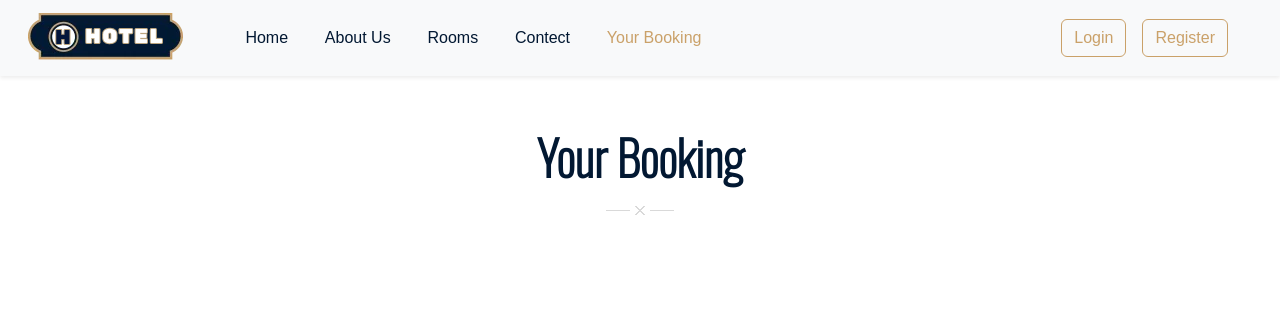
After one commit to Abhiratanpara/Shree_Hotel_, a Django app: page /your_booking/ in a window 1280 px wide. The commit adds this page. Shown: the top 315 px of the page. Run offline with Django 4.2, Linux system fonts and the light colour scheme.

Commit message:
register, login,  logout

```diff
--- a/ShreeHotel/urls.py
+++ b/ShreeHotel/urls.py
@@ -25,9 +25,10 @@ urlpatterns = [
     path('',views.indexpage,name='index'),
     path('about/',views.aboutuspage,name='about'),
     path('contact/',views.contactpage,name='contact'),
-    # path('register',views.hendleregister,name='register'),
-    # path('login',views.handlelogin,name='handlelogin'),
-    # path('logout/',views.handlelogout,name='handlelogout')
+    path('your_booking/',views.your_bookingpage,name='your_booking'),
+    path('register',views.hendleregister,name='register'),
+    path('login',views.handlelogin,name='hendellogin'),
+    path('logout/',views.handlelogout,name='handlelogout')
 ]
 
 if settings.DEBUG:
--- a/ShreeHotel/views.py
+++ b/ShreeHotel/views.py
@@ -1,5 +1,6 @@
 from django.http import HttpResponse
-from django.shortcuts import render
+from django.contrib.auth.models import User
+from django.shortcuts import render , redirect
 from django.contrib.auth import authenticate,login,logout
 from django.contrib import messages
 from main_app.admin import contact
@@ -7,7 +8,6 @@ from main_app.admin import services
 from main_app.admin import slider
 from main_app.admin import staff
 from main_app.admin import category_rooms
-from main_app.admin import user
 
 def indexpage(request):
 
@@ -25,19 +25,19 @@ def indexpage(request):
         'category_roomsdata':category_roomsdata
     }
 
-    if request.method=="POST":
-        name=request.POST.get('name')
-        email=request.POST.get('email')
-        phone_no=request.POST.get('phone_no')
-        # p=request.POST.get('p')
-        address=request.POST.get('address')
-        pincode=request.POST.get('pincode')
-        birth=request.POST.get('birth')
-        password=request.POST.get('password')
-        confirm_password=request.POST.get('confirm_password')
+    # if request.method=="POST":
+    #     name=request.POST.get('name')
+    #     email=request.POST.get('email')
+    #     phone_no=request.POST.get('phone_no')
+    #     # p=request.POST.get('p')
+    #     address=request.POST.get('address')
+    #     pincode=request.POST.get('pincode')
+    #     birth=request.POST.get('birth')
+    #     password=request.POST.get('password')
+    #     confirm_password=request.POST.get('confirm_password')
 
-        registerdata=user(name=name,email=email,phone_no=phone_no,address=address,pincode=pincode,birth=birth,password=password,confirm_password=confirm_password)
-        registerdata.save()
+    #     registerdata=user(name=name,email=email,phone_no=phone_no,address=address,pincode=pincode,birth=birth,password=password,confirm_password=confirm_password)
+    #     registerdata.save()
         # return render(request,"index.html")
     return render(request,"index.html",data)
 
@@ -53,22 +53,54 @@ def contactpage(request):
         contact_deta.save()
     return render(request,"contact.html")
 
+def your_bookingpage(request):
+    return render(request,"your_booking.html")
+
+
+def hendleregister(request):
+     if request.method=="POST":
+        firstname=request.POST.get('firstname')
+        lastname=request.POST.get('lastname')
+        username=request.POST.get('createusername')
+        email=request.POST.get('email')
+        password=request.POST.get('password')
+        confirm_password=request.POST.get('confirm_password')
+
+        if password != confirm_password:
+            messages.error(request,"password do not match")
+            return redirect('index')
+
+        myuser=User.objects.create_user(username,email,password)
+        myuser.first_name=firstname
+        myuser.last_name=lastname
+        myuser.save()
+        messages.success(request,"register")
+        return redirect('index')
+
+
+     else:
+        return HttpResponse('404 page')
+
+
+
 def handlelogin(request):
     if request.method == 'POST':
-        loginemail=request.POST.get('loginemail')
+        loginusername=request.POST.get('loginusername')
         loginpassword=request.POST.get('loginpassword')
 
-        user = authenticate(email=loginemail, password=loginpassword)
+        user = authenticate(username=loginusername, password=loginpassword)
 
         if user is not None:
             login(request,user)
             messages.success(request,"login")
-            return request('index')
+            return redirect('index')
         else:
             messages.error(request,"not login")
-            return request('index')
+            return redirect('index')
 
-    return HttpResponse('handlelogin')
+    return HttpResponse('404 page')
 
 def handlelogout(request):
-    return HttpResponse('handlelogout')
+        logout(request)
+        messages.success(request,"logout success")
+        return redirect('index')
--- a/templates/header2.html
+++ b/templates/header2.html
@@ -1,16 +1,19 @@
 {% load static %}
 <!doctype html>
 <html lang="en">
+
 <head>
   <meta charset="utf-8">
   <meta name="viewport" content="width=device-width, initial-scale=1">
   <title>Bootstrap demo</title>
-    <link href="https://cdn.jsdelivr.net/npm/bootstrap@5.3.2/dist/css/bootstrap.min.css" rel="stylesheet" integrity="sha384-T3c6CoIi6uLrA9TneNEoa7RxnatzjcDSCmG1MXxSR1GAsXEV/Dwwykc2MPK8M2HN" crossorigin="anonymous">
+  <link href="https://cdn.jsdelivr.net/npm/bootstrap@5.3.2/dist/css/bootstrap.min.css" rel="stylesheet"
+    integrity="sha384-T3c6CoIi6uLrA9TneNEoa7RxnatzjcDSCmG1MXxSR1GAsXEV/Dwwykc2MPK8M2HN" crossorigin="anonymous">
   <link rel="stylesheet" href="https://cdnjs.cloudflare.com/ajax/libs/font-awesome/5.15.4/css/all.min.css"
     integrity="sha512-1ycn6IcaQQ40/MKBW2W4Rhis/DbILU74C1vSrLJxCq57o941Ym01SwNsOMqvEBFlcgUa6xLiPY/NS5R+E6ztJQ=="
     crossorigin="anonymous" referrerpolicy="no-referrer" />
   <link rel="stylesheet" href="/static/css/style.css">
 </head>
+
 <body>
 
   <header class="header_wrapper">
@@ -19,35 +22,56 @@
         <a class="navbar-brand me-5" href="{% url 'index' %}">
           <img src="/static/images/logo.png" class="img-fluld" alt="logo">
         </a>
-          <button class="navbar-toggler shadow-none" type="button" data-bs-toggle="collapse" data-bs-target="#navbarSupportedContent" aria-controls="navbarSupportedContent" aria-expanded="false" aria-label="Toggle navigation">
+        <button class="navbar-toggler shadow-none" type="button" data-bs-toggle="collapse"
+          data-bs-target="#navbarSupportedContent" aria-controls="navbarSupportedContent" aria-expanded="false"
+          aria-label="Toggle navigation">
           <!-- <span class="navbar-toggler-icon"></span> -->
           <i class="fas fa-stream"></i>
         </button>
         <div class="collapse navbar-collapse" id="navbarSupportedContent">
           <ul class="navbar-nav me-auto mb-2 mb-lg-0">
             <li class="nav-item mb-3 mb-lg-0 mt-3 mt-lg-0">
-                <a class="nav-link  me-2{% if request.path == '/' %} active {% endif %}" aria-current="page" href="{% url 'index' %}">Home</a>
+              <a class="nav-link  me-2{% if request.path == '/' %} active {% endif %}" aria-current="page"
+                href="{% url 'index' %}">Home</a>
             </li>
             <li class="nav-item mb-3 mb-lg-0">
-                <a class="nav-link me-2 {% if request.path == '/about/' %} active {% endif %}" href="{% url 'about' %}">About Us</a>
+              <a class="nav-link me-2 {% if request.path == '/about/' %} active {% endif %}"
+                href="{% url 'about' %}">About Us</a>
             </li>
             <li class="nav-item mb-3 mb-lg-0">
               <a class="nav-link me-2" href="#">Rooms</a>
             </li>
             <li class="nav-item mb-3 mb-lg-0">
-                <a class="nav-link me-2 {% if request.path == '/contact/' %} active {% endif %}" href="{% url 'contact' %}">Contect</a>
+              <a class="nav-link me-2 {% if request.path == '/contact/' %} active {% endif %}"
+                href="{% url 'contact' %}">Contect</a>
             </li>
             <li class="nav-item mb-3 mb-lg-0">
-                <a class="nav-link" href="#">Your Booking</a>
+              <a class="nav-link {% if request.path == '/your_booking/' %} active {% endif %}"
+                href="{% url 'your_booking' %}">Your Booking</a>
             </li>
           </ul>
           <div class="d-flex mb-4 mb-lg-0">
-                <button type="button" class="btn btn-outline-dark shadow-none me-lg-3 me-2" data-bs-toggle="modal" data-bs-target="#LoginModal">
+          <ul class="navbar-nav me-4" >
+            {% if user.is_authenticated %}
+            <li class="nav-item dropdown">
+              <a class="nav-link dropdown-toggle" href="#" role="button" data-bs-toggle="dropdown"
+                aria-expanded="false">
+                welcome {{request.user}}
+              </a>
+              <ul class="dropdown-menu">
+                <li><a class="dropdown-item" href="/logout">Logout</a></li>
+              </ul>
+
+              {% else %}
+              <button type="button" class="btn btn-outline-dark shadow-none me-lg-3 me-2" data-bs-toggle="modal"
+                data-bs-target="#LoginModal">
                 Login
               </button>
-                  <button type="button" class="btn btn-outline-dark shadow-none" data-bs-toggle="modal" data-bs-target="#Register">
+              <button type="button" class="btn btn-outline-dark shadow-none" data-bs-toggle="modal"
+                data-bs-target="#Register">
                 Register
               </button>
+              {% endif %}
           </div>
         </div>
       </div>
@@ -56,19 +80,21 @@
 
 
   <!-- login Modal -->
-<div class="modal fades" id="LoginModal" data-bs-backdrop="static" data-bs-keyboard="false" tabindex="-1" aria-labelledby="staticBackdropLabel" aria-hidden="true">
+  <div class="modal fades" id="LoginModal" data-bs-backdrop="static" data-bs-keyboard="false" tabindex="-1"
+    aria-labelledby="staticBackdropLabel" aria-hidden="true">
     <div class="modal-dialog">
       <div class="modal-content">
         <div class="modal-header">
-        <h1 class="modal-title fs-5 d-flex align-items-center" style="color: black;"><i class="fas fa-user-circle fs-3 me-2"></i>User Login</h1>
+          <h1 class="modal-title fs-5 d-flex align-items-center" style="color: black;"><i
+              class="fas fa-user-circle fs-3 me-2"></i>User Login</h1>
           <button type="reset" class="btn-close shadow-none" data-bs-dismiss="modal" aria-label="Close"></button>
         </div>
         <div class="modal-body">
-        <form action="login/" method="post">
+          <form action="/login" method="post">
             {% csrf_token %}
             <div class="mb-3">
-          <label class="form-label">Email address</label>
-          <input type="email" class="form-control shadow-none" name="loginemail" required>
+              <label class="form-label">User Name</label>
+              <input type="text" class="form-control shadow-none" name="loginusername" required>
             </div>
             <div class="mb-4">
               <label class="form-label">Password</label>
@@ -77,8 +103,9 @@
             <div class="d-flex align-items-center justify-content-between mb-2">
               <button class="btn btn-primary shadow-none" type="submit">Login</button>
               <div>
-          First Time Login Register Frist <i class="fas fa-arrow-right"></i>
-          <a href="#" class="text-decoration-none"  data-bs-toggle="modal" data-bs-target="#Register" data-bs-dismiss="login" aria-label="Close">Register</a>
+                <!-- First Time Login Register Frist <i class="fas fa-arrow-right"></i> -->
+                <a href="#" class="text-decoration-none" data-bs-toggle="modal" data-bs-target="#Register"
+                  data-bs-dismiss="login" aria-label="Close">Register</a>
               </div>
             </div>
           </form>
@@ -87,47 +114,38 @@
     </div>
   </div>
 
+
   <!-- Register  -->
 
-<div class="modal fade" id="Register" data-bs-backdrop="static" data-bs-keyboard="false" tabindex="-1" aria-labelledby="staticBackdropLabel" aria-hidden="true">
+  <div class="modal fade" id="Register" data-bs-backdrop="static" data-bs-keyboard="false" tabindex="-1"
+    aria-labelledby="staticBackdropLabel" aria-hidden="true">
     <div class="modal-dialog  modal-lg">
       <div class="modal-content">
         <div class="modal-header">
-          <h1 class="modal-title fs-5 d-flex align-items-center"style="color: black;" ><i class="fas fa-user-circle fs-3 me-2"></i>User Register</h1>
+          <h1 class="modal-title fs-5 d-flex align-items-center" style="color: black;"><i
+              class="fas fa-user-circle fs-3 me-2"></i>User Register</h1>
           <button type="reset" class="btn-close shadow-none" data-bs-dismiss="modal" aria-label="Close"></button>
         </div>
         <div class="modal-body">
-          <form action="{% url 'index' %}" method="post">
+          <form action="/register" method="post">
             {% csrf_token %}
             <div class="container-fluid">
               <div class="row">
                 <div class="col-md-6 mb-3">
-                <label class="form-label">Name</label>
-                <input type="text" class="form-control shadow-none" name="name" required>
+                  <label class="form-label">First Name</label>
+                  <input type="text" class="form-control shadow-none" name="firstname" required>
+                </div>
+                <div class="col-md-6 mb-3">
+                  <label class="form-label">Last Name</label>
+                  <input type="text" class="form-control shadow-none" name="lastname" required>
+                </div>
+                <div class="col-md-6 mb-3">
+                  <label class="form-label">create userneme</label>
+                  <input type="text" class="form-control shadow-none" name="createusername" required>
                 </div>
                 <div class="col-md-6 mb-3">
                   <label class="form-label">Email</label>
                   <input type="email" class="form-control shadow-none" name="email" required>
-              </div>
-              <div class="col-md-6 mb-3">
-                <label class="form-label">Phone No</label>
-                <input type="number" class="form-control shadow-none" name="phone_no" required>
-              </div>
-              <div class="col-md-6 mb-3">
-                <label class="form-label">picture</label>
-                <input type="file" class="form-control shadow-none" name="p" required>
-              </div>
-              <div class="col-md-12 mb-3">
-                <label for="exampleFormControlTextarea1" class="form-label">Address</label>
-                <textarea class="form-control shadow-none" id="exampleFormControlTextarea1" name="address" rows="1" required></textarea>
-              </div>
-              <div class="col-md-6 mb-3">
-                <label class="form-label">Pincode</label>
-                <input type="number" class="form-control shadow-none" name="pincode" required>
-              </div>
-              <div class="col-md-6 mb-3">
-                <label class="form-label">Date of birth</label>
-                <input type="date" class="form-control shadow-none" name="birth" required>
                 </div>
                 <div class="col-md-6 mb-3">
                   <label class="form-label">Password</label>
@@ -150,6 +168,9 @@
 
 
 
-    <script src="https://cdn.jsdelivr.net/npm/bootstrap@5.3.2/dist/js/bootstrap.bundle.min.js" integrity="sha384-C6RzsynM9kWDrMNeT87bh95OGNyZPhcTNXj1NW7RuBCsyN/o0jlpcV8Qyq46cDfL" crossorigin="anonymous"></script>
+  <script src="https://cdn.jsdelivr.net/npm/bootstrap@5.3.2/dist/js/bootstrap.bundle.min.js"
+    integrity="sha384-C6RzsynM9kWDrMNeT87bh95OGNyZPhcTNXj1NW7RuBCsyN/o0jlpcV8Qyq46cDfL"
+    crossorigin="anonymous"></script>
 </body>
+
 </html>
--- a/templates/index.html
+++ b/templates/index.html
@@ -23,6 +23,8 @@
 </head>
 
 <body deta-bs-spy="scroll" data-bs-target=".navbar" data-bs-offset="100">
+
+
   <!-- slider    -->
 
   <section id="home" class="banner_wrapper p-0">
--- /dev/null
+++ b/templates/your_booking.html
@@ -0,0 +1,27 @@
+{% include 'header2.html' %}
+<!doctype html>
+<html lang="en">
+
+<head>
+    <meta charset="utf-8">
+    <meta name="viewport" content="width=device-width, initial-scale=1">
+    <title>Shree Hotel | About-Us</title>
+    <link href="https://cdn.jsdelivr.net/npm/bootstrap@5.3.2/dist/css/bootstrap.min.css" rel="stylesheet"
+        integrity="sha384-T3c6CoIi6uLrA9TneNEoa7RxnatzjcDSCmG1MXxSR1GAsXEV/Dwwykc2MPK8M2HN" crossorigin="anonymous">
+    <link rel="stylesheet" href="/static/css/style.css">
+    <link rel="stylesheet" href="/static/css/about-us.css">
+    <link rel="stylesheet" href="https://cdnjs.cloudflare.com/ajax/libs/font-awesome/6.4.2/css/all.min.css">
+</head>
+
+<body>
+<section id="about-us" class="about-us">
+    <div class="container">
+        <div class="row">
+            <div class="col-sm-12 section-title text-center mb-5">
+                <h2>Your Booking</h2>
+            </div>
+        </div>
+    </div>
+</section>
+</body>
+</html>
```
Lines whose indentation alone changed are shown as unchanged.
